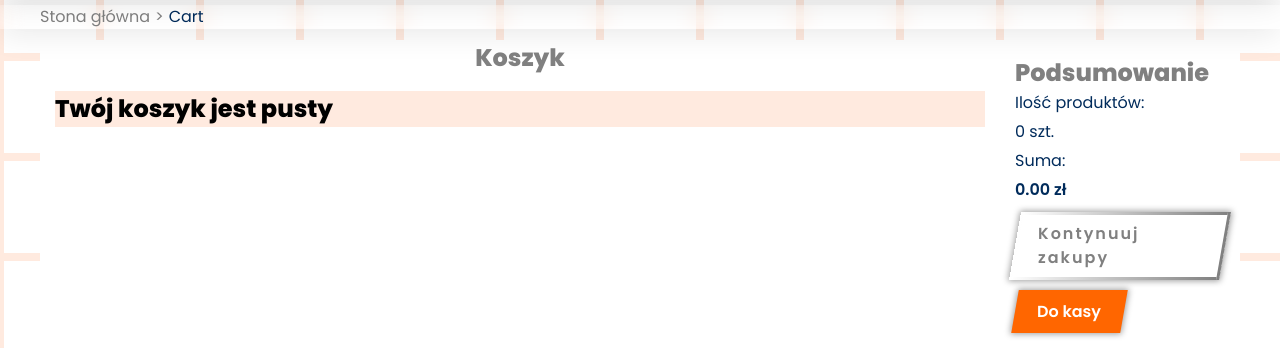
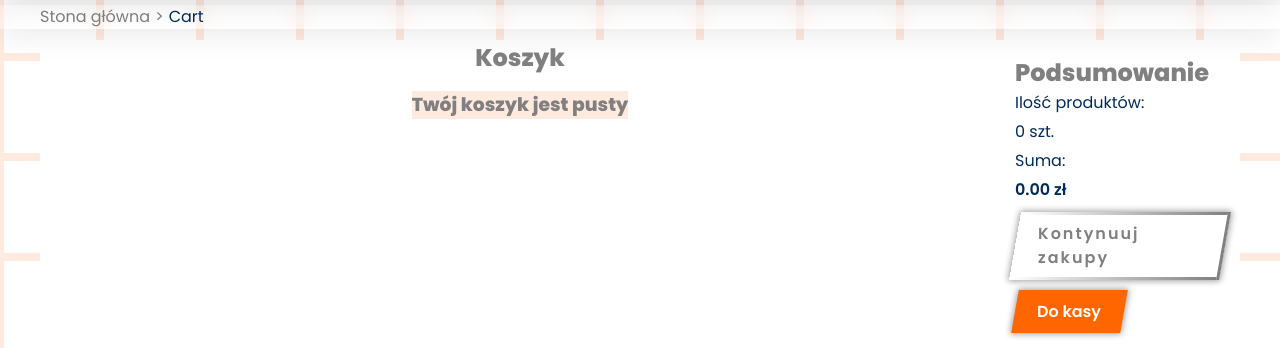
Before and after one commit to Gitman87/10isLife, a PHP site: page /cart.php in a window 1280 px wide; the page is wider, and only the part inside the window is pictured. Shown: the part 143-491 px from the top of that part. Run offline with PHP 8.4, Linux system fonts and the light colour scheme; the visitor is signed in with stand-in values (Sample User, id 1); data that the repository does not hold is empty.

Commit message:
Stylize koszyk jest pusty

```diff
--- a/css/_cart.scss
+++ b/css/_cart.scss
@@ -22,7 +22,10 @@
     flex-direction: column;
     padding: 1.5rem;
     gap: 1.5rem;
-
+    &-empty {
+      color: $gray;
+      margin: 0 auto;
+    }
     &-row_container {
       display: flex;
       flex-wrap: wrap;
--- a/css/index.css
+++ b/css/index.css
@@ -1259,6 +1259,10 @@ button {
   padding: 1.5rem;
   gap: 1.5rem;
 }
+.basket_content-list-empty {
+  color: #808080;
+  margin: 0 auto;
+}
 .basket_content-list-row_container {
   display: flex;
   flex-wrap: wrap;
--- a/js/basket_manager.js
+++ b/js/basket_manager.js
@@ -10,8 +10,8 @@ function basketManager(cartKey) {
   const totalSumContainer = basketSummaryContainer.querySelector(
     ".basket_summary-details-sum"
   );
-  const emptyBasketInfo = document.createElement("h2");
-  emptyBasketInfo.classList.add("basket_contnet_list-empty");
+  const emptyBasketInfo = document.createElement("h3");
+  emptyBasketInfo.classList.add("basket_content-list-empty");
   emptyBasketInfo.textContent = "Twój koszyk jest pusty";
 
   //cart item html
```
Also changed, not shown: 1 other file.
